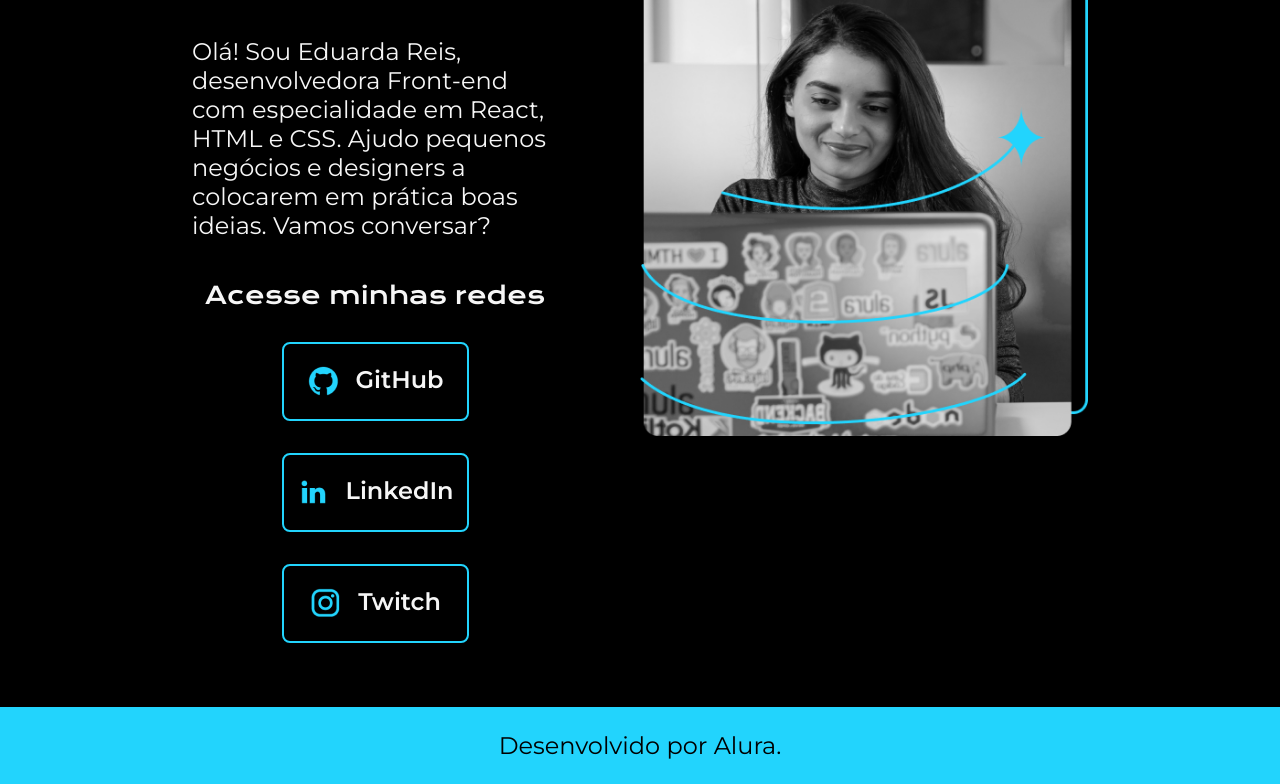
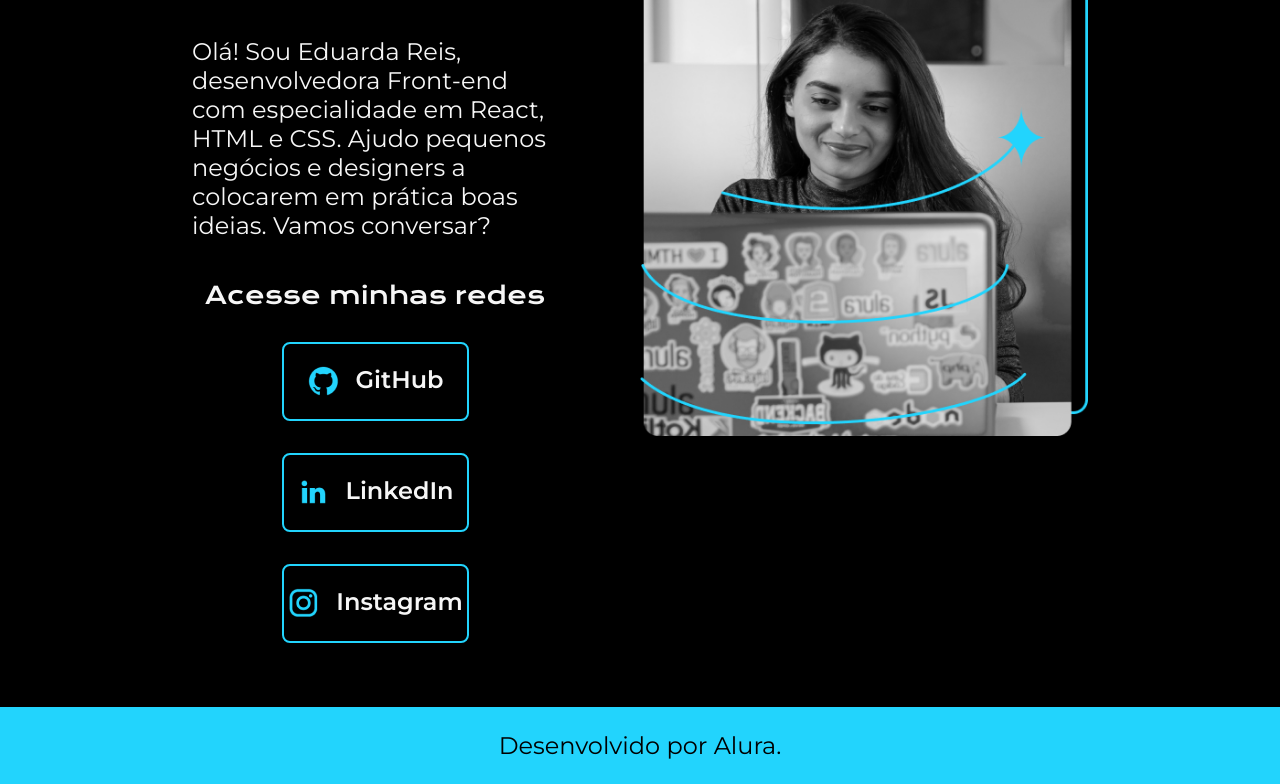
Before and after one commit to EduardaReis3332/ONE-Alura, a plain HTML site: page Curso-HTML/portifolio/index.html in a window 1280 px wide. Shown: the part 392-1176 px from the top of the page. Drawn offline with nearby package versions, Linux system fonts and the light colour scheme.

Commit message:
atualizando o portifolio

```diff
--- a/Curso-HTML/portifolio/index.html
+++ b/Curso-HTML/portifolio/index.html
@@ -37,7 +37,7 @@
                 </a>
                 <a class="apresentacao__links__navegacao" href="https://www.instagram.com/dudakim21">
                     <img src="./assets/instagram.png">
-                    Twitch
+                    Instagram
                 </a>
             </div>
         </section>
```
